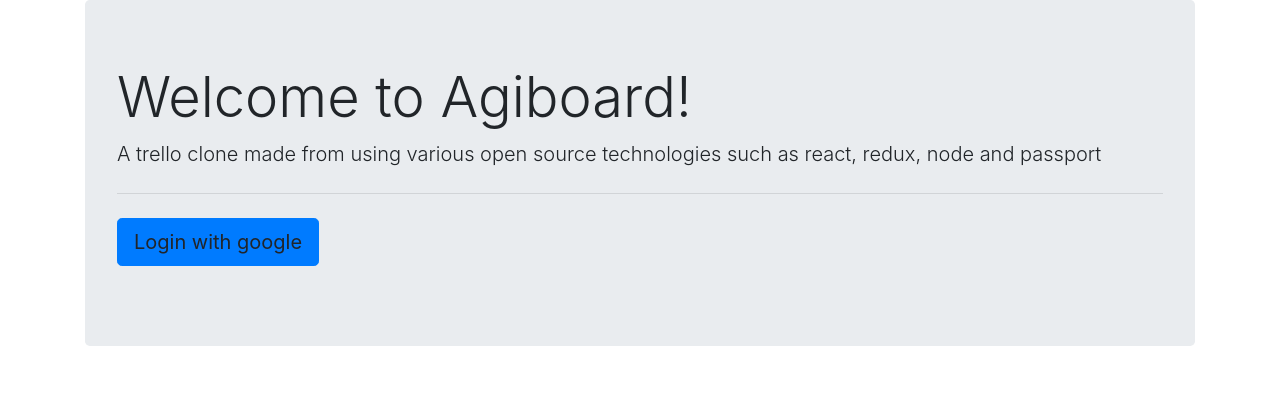
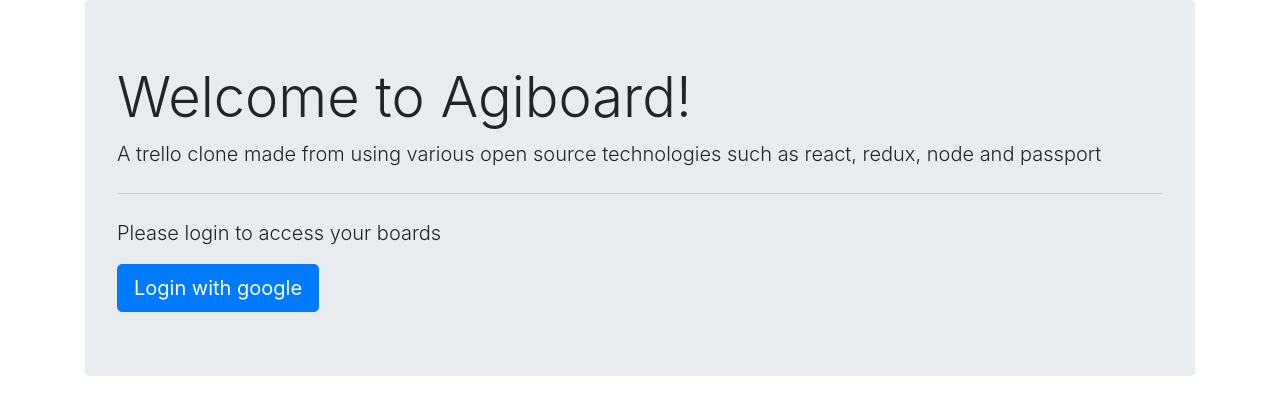
Before and after one commit to toan-au/kanbankat, a React (Create React App) app in the folder client/: page / in a window 1280 px wide. Shown: the top 414 px of the page. Built offline with nearby package versions, Linux system fonts and the light colour scheme.

Commit message:
added router

```diff
--- a/client/package.json
+++ b/client/package.json
@@ -14,6 +14,7 @@
     "bootstrap": "^4.0.0",
     "react": "^16.2.0",
     "react-dom": "^16.2.0",
+    "react-router-dom": "^4.2.2",
     "react-scripts": "1.1.1"
   },
   "scripts": {
--- a/client/src/components/LoginJumbo.js
+++ b/client/src/components/LoginJumbo.js
@@ -1,4 +1,5 @@
 import React from 'react';
+import { Link } from 'react-router-dom';
 
 const LoginJumbo = () => {
   return (
@@ -10,11 +11,12 @@
           as react, redux, node and passport
         </p>
         <hr className="my-4" />
-        <p className="lead">
-          <a className="btn btn-primary btn-lg" role="button">
+        <p className="lead">Please login to access your boards</p>
+        <Link to="/auth/google">
+          <button className="btn btn-primary btn-lg" role="button">
             Login with google
-          </a>
-        </p>
+          </button>
+        </Link>
       </div>
     </div>
   );
--- a/client/src/index.js
+++ b/client/src/index.js
@@ -1,9 +1,15 @@
 import React from 'react';
 import ReactDOM from 'react-dom';
+import { BrowserRouter as Router } from 'react-router-dom';
 import App from './components/App';
 import registerServiceWorker from './registerServiceWorker';
 import 'bootstrap/dist/css/bootstrap.min.css';
 import 'bootstrap/dist/js/bootstrap.bundle.min.js.map';
 
-ReactDOM.render(<App />, document.getElementById('root'));
+ReactDOM.render(
+  <Router>
+    <App />
+  </Router>,
+  document.getElementById('root')
+);
 registerServiceWorker();
```
Also changed, not shown: 1 other file (tests, documents, lock files or other folders).
